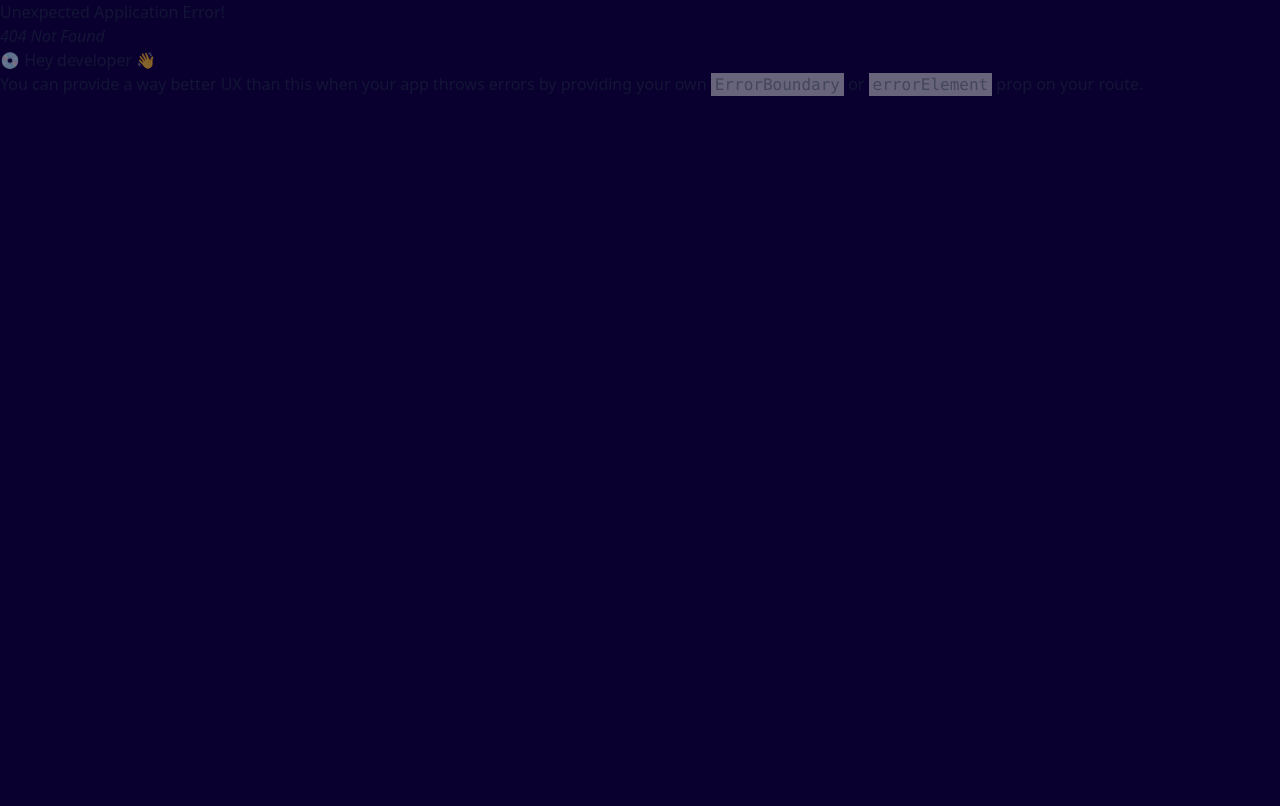
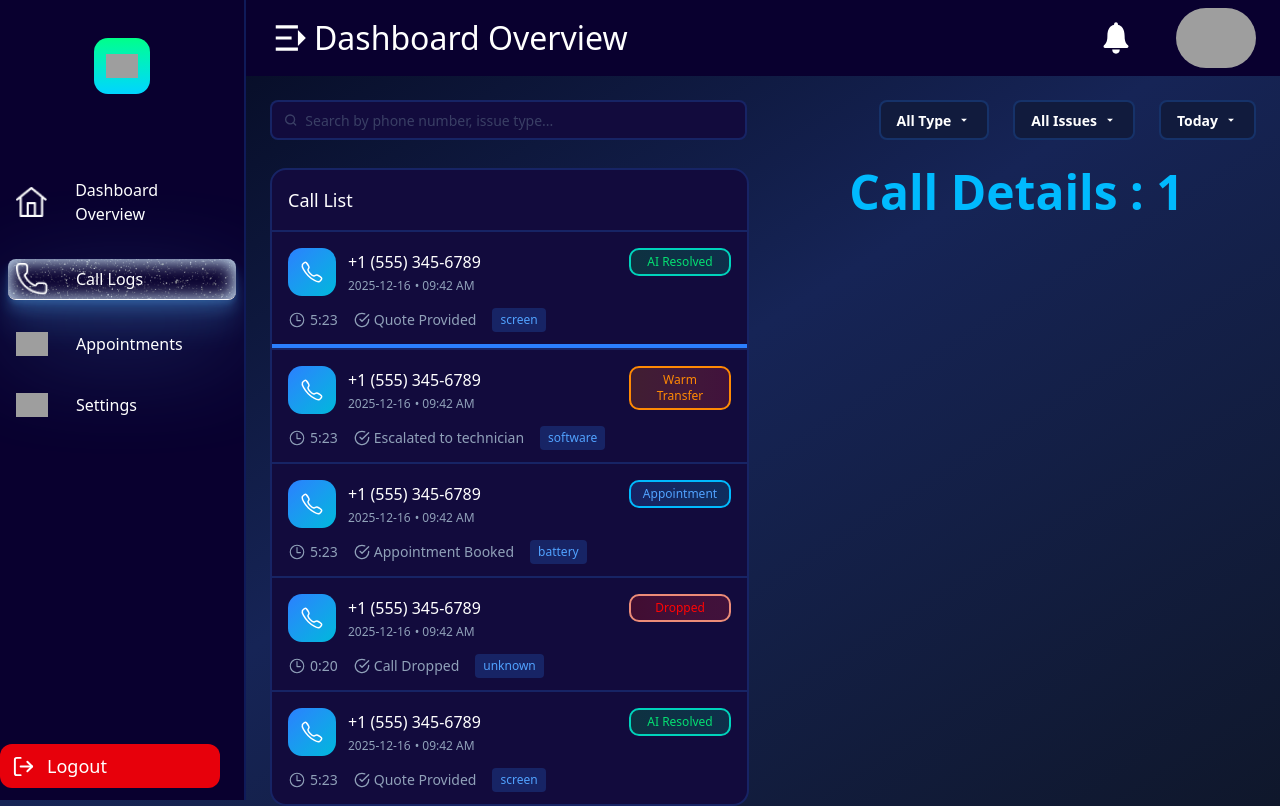
Before and after one commit to Sabbir-75/Dashboard, a React (Vite) app: page /phone/1 in a window 1280 px wide. Before the commit this address had no page. Built offline with nearby package versions, Linux system fonts and the light colour scheme; grey boxes are pictures that could not be loaded.

Commit message:
Calldetails page add

```diff
--- /dev/null
+++ b/src/Pages/CallDetails/CallDetails.jsx
@@ -0,0 +1,14 @@
+import React from 'react';
+import { useParams } from 'react-router';
+
+const CallDetails = () => {
+    const {id} = useParams()
+    console.log(id)
+    return (
+        <div>
+            <h1 className='text-5xl font-bold text-info text-center'>Call Details : {id}</h1>
+        </div>
+    );
+};
+
+export default CallDetails;
--- a/src/Routes/Routes.jsx
+++ b/src/Routes/Routes.jsx
@@ -7,6 +7,7 @@ import Setting from "../Pages/Setting/Setting";
 import Profile from "../Components/Profile/Profile";
 import Edit from "../Pages/Edit/Edit";
 import Details from "../Pages/Details/Details";
+import CallDetails from "../Pages/CallDetails/CallDetails";
 
 export const router = createBrowserRouter([{
    path: "/",
@@ -23,7 +24,11 @@ export const router = createBrowserRouter([{
             {
                index: true,
                Component: Details
-            }
+            },
+            {
+               path: "/phone/:id",
+               Component: CallDetails
+            },
          ]
       },
       {
```
